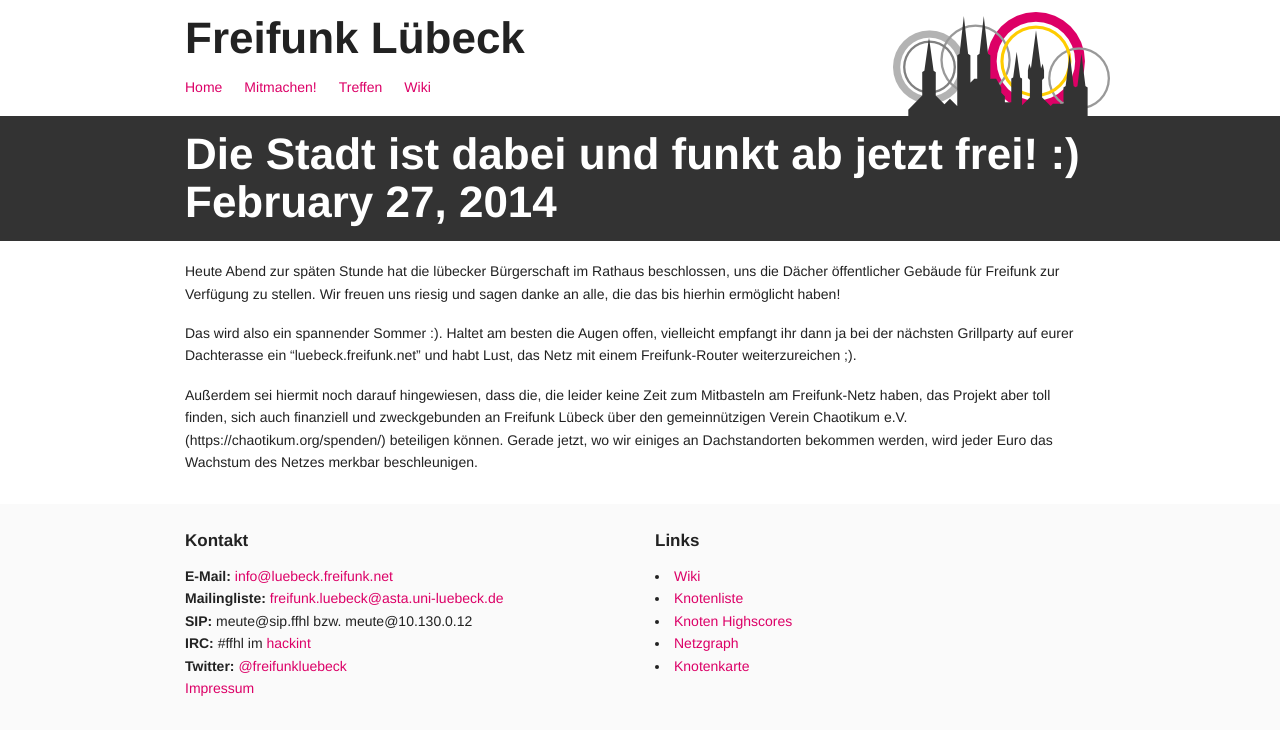
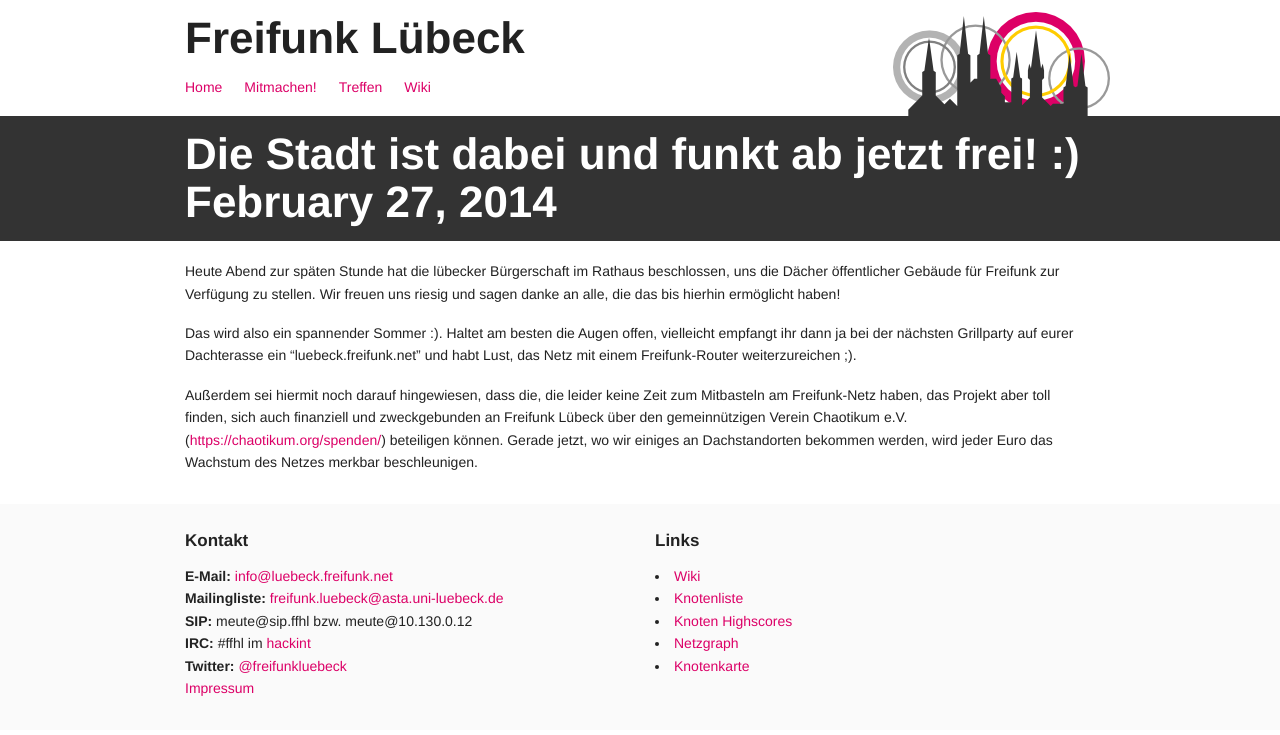
Before and after one commit to ffnord/startseite, a Jekyll site: the page built from _posts/2014-02-27-oeffentliche-daecher.md, in a window 1280 px wide. Shown: the top 735 px of the page. Built offline with Jekyll 4.4.1, drawn with Linux system fonts in a browser that asks for light colours; nearby versions of some CDN libraries; library files that are not in the unit come from our copies; a script that is not in the unit is left out; some of the changed lines change nothing that is shown.

Commit message:
fix hyperlink

```diff
--- a/_posts/2014-02-27-oeffentliche-daecher.md
+++ b/_posts/2014-02-27-oeffentliche-daecher.md
@@ -7,4 +7,4 @@
 
 Das wird also ein spannender Sommer :). Haltet am besten die Augen offen, vielleicht empfangt ihr dann ja bei der nächsten Grillparty auf eurer Dachterasse ein "luebeck.freifunk.net" und habt Lust, das Netz mit einem Freifunk-Router weiterzureichen ;).
 
-Außerdem sei hiermit noch darauf hingewiesen, dass die, die leider keine Zeit zum Mitbasteln am Freifunk-Netz haben, das Projekt aber toll finden, sich auch finanziell und zweckgebunden an Freifunk Lübeck über den gemeinnützigen Verein Chaotikum e.V. (https://chaotikum.org/spenden/) beteiligen können. Gerade jetzt, wo wir einiges an Dachstandorten bekommen werden, wird jeder Euro das Wachstum des Netzes merkbar beschleunigen.
+Außerdem sei hiermit noch darauf hingewiesen, dass die, die leider keine Zeit zum Mitbasteln am Freifunk-Netz haben, das Projekt aber toll finden, sich auch finanziell und zweckgebunden an Freifunk Lübeck über den gemeinnützigen Verein Chaotikum e.V. ([https://chaotikum.org/spenden/](https://chaotikum.org/spenden/)) beteiligen können. Gerade jetzt, wo wir einiges an Dachstandorten bekommen werden, wird jeder Euro das Wachstum des Netzes merkbar beschleunigen.
```
